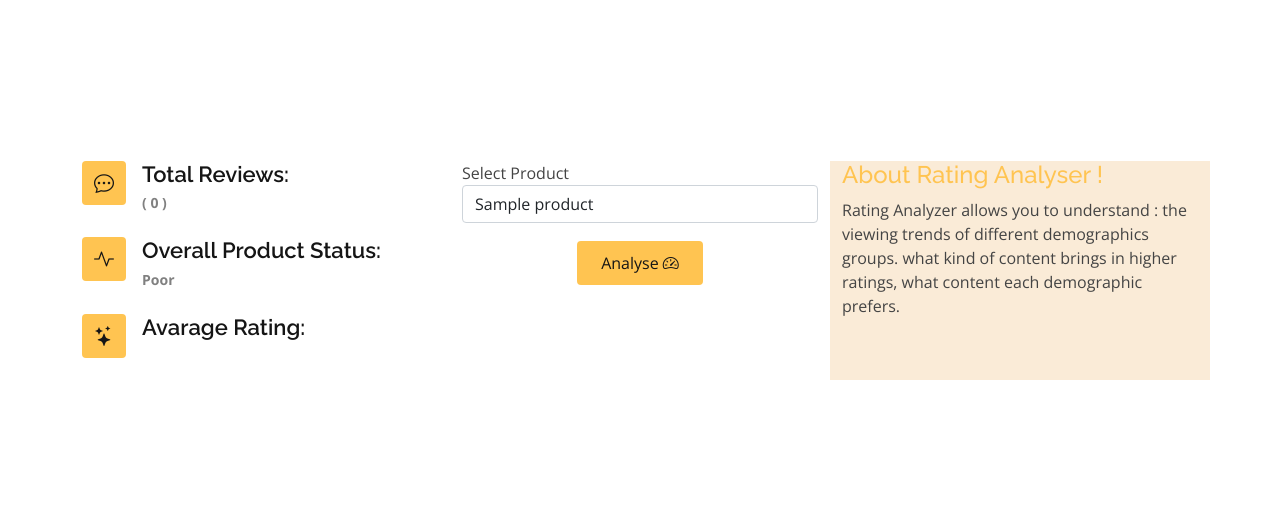
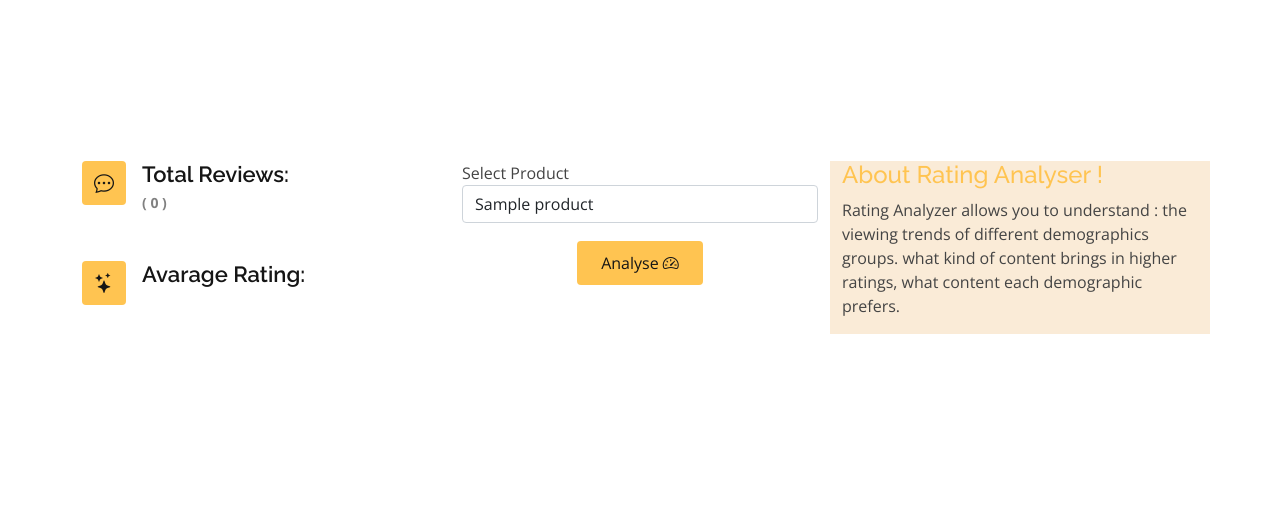
Before and after one commit to navingohite/Sentiment-Analysis-for-Product-Rating, a Django app: page / in a window 1280 px wide. Shown: the part 73-603 px from the top of the page. Run offline with Django 3.2, Linux system fonts and the light colour scheme; tables that the repository leaves empty hold one stand-in row (values such as "Sample post"); some libraries are stand-ins or nearby versions.

Commit message:
add models

```diff
--- a/products/models.py
+++ b/products/models.py
@@ -12,6 +12,7 @@
 
 class Product(models.Model):
     name = models.CharField(max_length=128)
+    picture = models.ImageField(null=True, blank=True )
     price = models.FloatField(max_length=10)
     model = models.CharField(max_length=64, null=True)
     brand = models.CharField(max_length=64, default="unknown")
--- a/products/templates/index.html
+++ b/products/templates/index.html
@@ -73,9 +73,9 @@
                 <h4>Total Reviews:</h4>
                 <p style="color: gray;"><b> ( {{ count }} )</b></p>
                 <br>
-                <i class="bi bi-activity"></i>
-                <h4>Overall Product Status:</h4>
-                <p style="color: gray;"><b>{{ rating }}</b></p>
+                <!-- <i class="bi bi-activity"></i> -->
+                <!-- <h4>Overall Product Status:</h4>
+                <p style="color: gray;"><b>{{ rating }}</b></p> -->
               </div>
               <br>
               <i class="bi bi-stars"></i>
```
Also changed, not shown: products/migrations/0001_initial.py (deleted).
